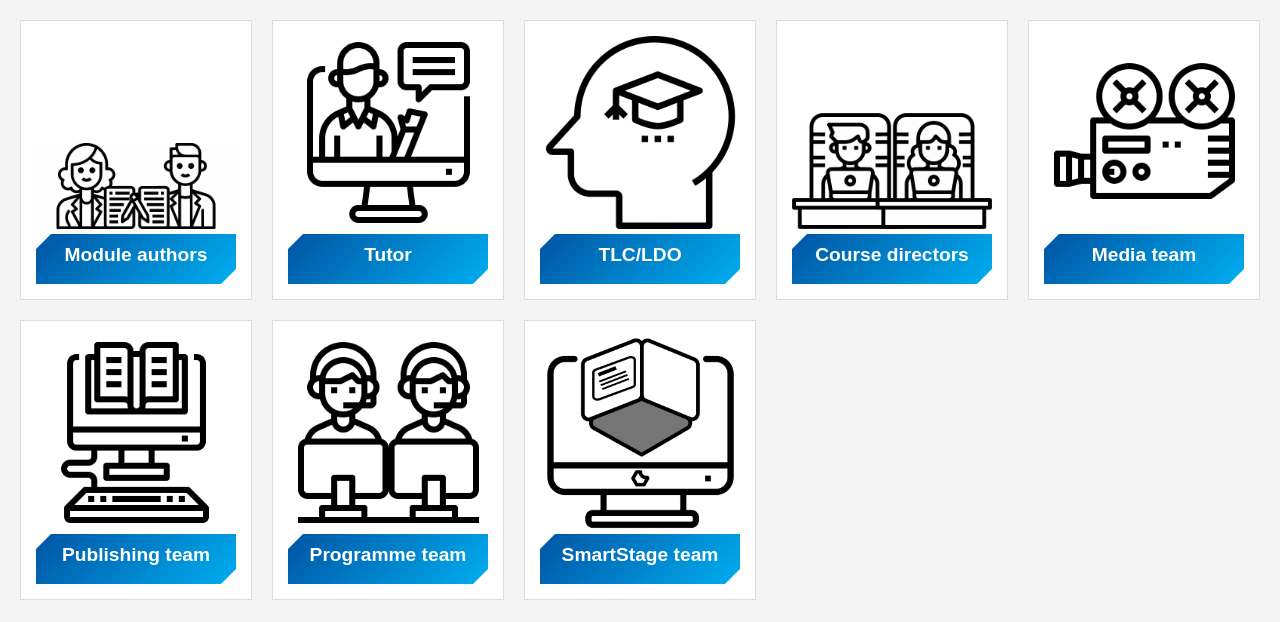
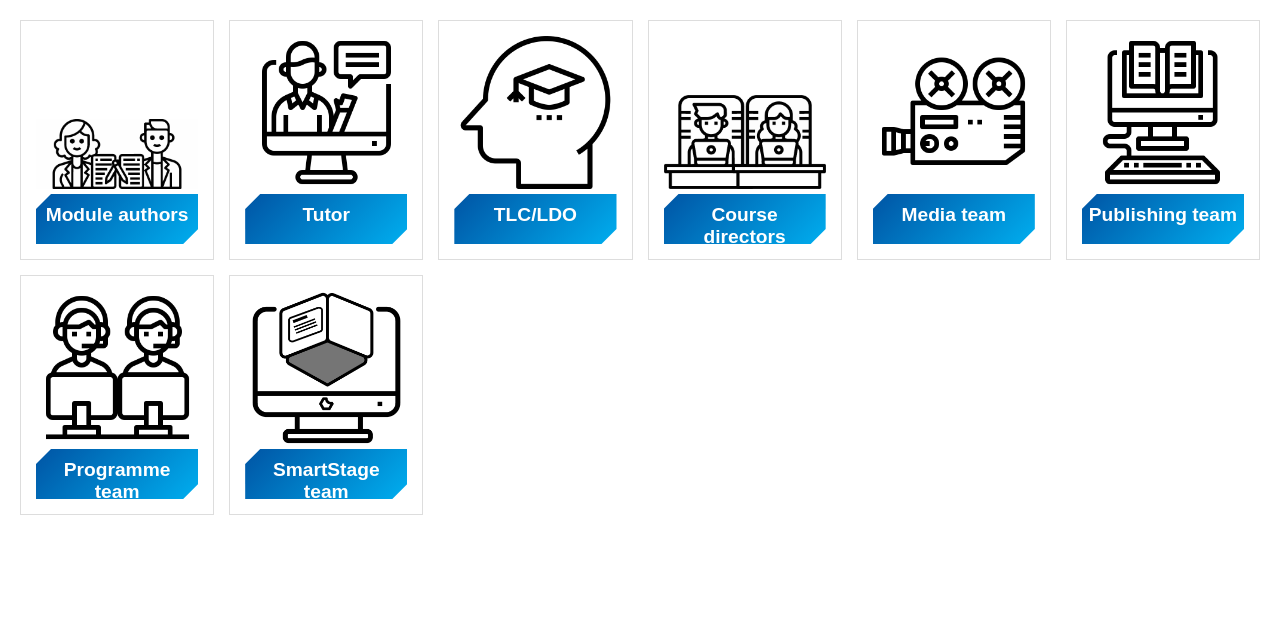
Before and after one commit to bingoAM/Flashcards, a plain HTML site: page index.html in a window 1280 px wide. Drawn offline with Linux system fonts and the light colour scheme.

Commit message:
Add files via upload

```diff
--- a/index.html
+++ b/index.html
@@ -9,19 +9,19 @@
 
     body {
       font-family: sans-serif;
-      background-color: #f5f5f5;
+      background-color: #ffffff;
       padding: 20px;
     }
 
     .cards-grid {
       display: grid;
-      grid-template-columns: repeat(auto-fill, minmax(220px, 1fr));
-      gap: 20px;
+      grid-template-columns: repeat(auto-fill, minmax(180px, 1fr));
+      gap: 15px;
       width: 100%;
     }
 
     .card-container {
-      height: 280px;
+      height: 240px;
       perspective: 1000px;
     }
 
```
